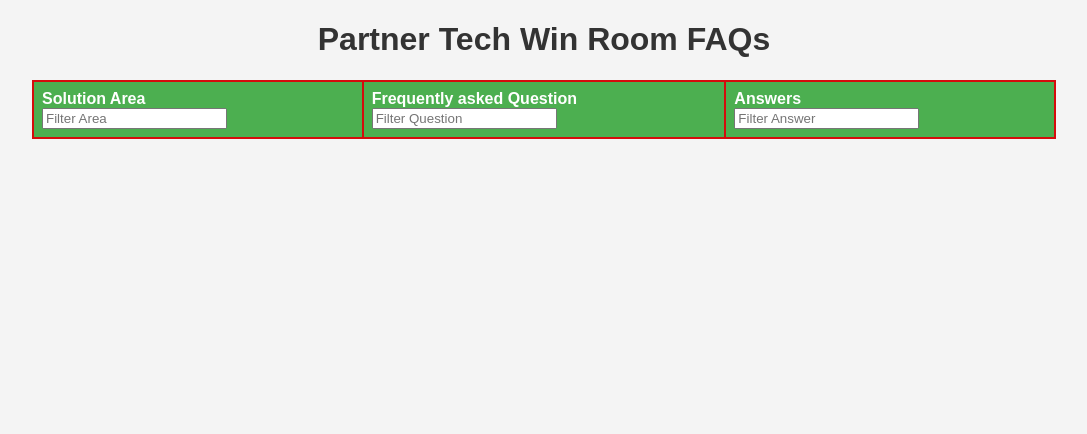
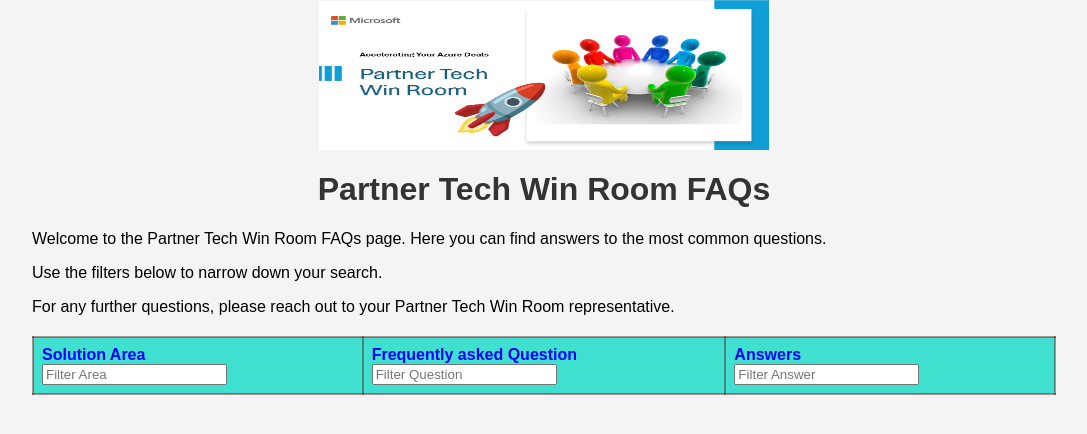
Before and after one commit to PartnerTechWinRoom/PTWRFAQs, a website: page index.html in a window 1280 px wide. Shown: the whole page, without its empty margins (96-1183 px from the left). Drawn offline with Linux system fonts and the light colour scheme; no server answers.

Commit message:
asthetic 2nd

```diff
--- a/index.html
+++ b/index.html
@@ -8,26 +8,27 @@
 </head>
 <body>
     <div class="container">
-        <h1>Partner Tech Win Room FAQs </h1>
+        <!-- Add the image here -->
+        <img src="https://partnertechwinroom.github.io/PTWRFAQs/assets/image1.png"
+             alt="Logo"
+             style="display: flex; margin: 0 auto; width: 450px; height: 150px;">
+
+        <!-- <div class="marquee">
+
+        </div>
+    -->
+    <h1>Partner Tech Win Room FAQs</h1>
+
+        <p>Welcome to the Partner Tech Win Room FAQs page. Here you can find answers to the most common questions.</p>
+        <p>Use the filters below to narrow down your search.</p>
+        <p>For any further questions, please reach out to your Partner Tech Win Room representative.</p>
         <table id="data-table" class="table">
             <thead>
                 <tr>
-                 <!--
-                    <th>
-                        Num<br>
-                        <input type="text" placeholder="Filter Num" onkeyup="filterTable(0)">
-                    </th>
-                -->
                     <th>
                         Solution Area<br>
                         <input type="text" placeholder="Filter Area" onkeyup="filterTable(1)">
                     </th>
-                  <!--
-                    <th>
-                        Partner Name<br>
-                        <input type="text" placeholder="Filter Partner" onkeyup="filterTable(2)">
-                    </th>
-                    -->
                     <th>
                         Frequently asked Question<br>
                         <input type="text" placeholder="Filter Question" onkeyup="filterTable(3)">
--- a/src/styles/style.css
+++ b/src/styles/style.css
@@ -23,15 +23,15 @@
 }
 
 .table th, .table td {
-    border: 2px solid #d40c0c; /* Draw a border around each cell */
+    border: 2px solid #4c070769; /* Draw a border around each cell */
     padding: 8px;
     text-align: left;
     box-sizing: border-box; /* Ensure padding doesn't affect cell size */
 }
 
 .table th {
-    background-color: #4CAF50;
-    color: white;
+    background-color: turquoise;
+    color: blue;
 }
 
 .table tr:nth-child(even) {
@@ -48,3 +48,19 @@
     background-color: #333;
     color: white;
 }
+
+.marquee {
+    overflow: hidden;
+    white-space: nowrap;
+    box-sizing: border-box;
+    animation: marquee 10s linear infinite;
+}
+
+@keyframes marquee {
+    from {
+        transform: translateX(100%);
+    }
+    to {
+        transform: translateX(-100%);
+    }
+}
```
